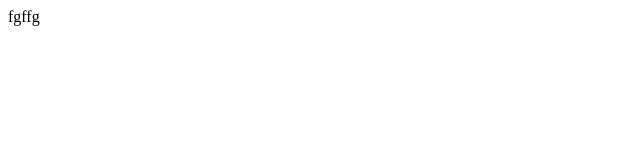
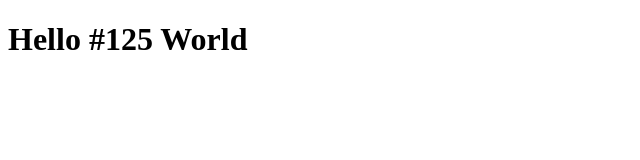
Before and after one commit to davidegiak/htmlcss-hello, a plain HTML site: page index.html in a window 1280 px wide. Shown: the whole page, without its empty margins (0-640 px from the left). Drawn offline with Linux system fonts and the light colour scheme.

Commit message:
Commit esercizio

```diff
--- a/index.html
+++ b/index.html
@@ -1,11 +1,11 @@
+<!DOCTYPE html>
 <html lang="en">
 <head>
     <meta charset="UTF-8">
-    <meta name="viewport" content="width=device-width, initial-scale=1.0">
     <title>Document</title>
 </head>
 <body>
-    fgffg
+    <h1>Hello #125 World</h1>
 
 </body>
 </html>
```
